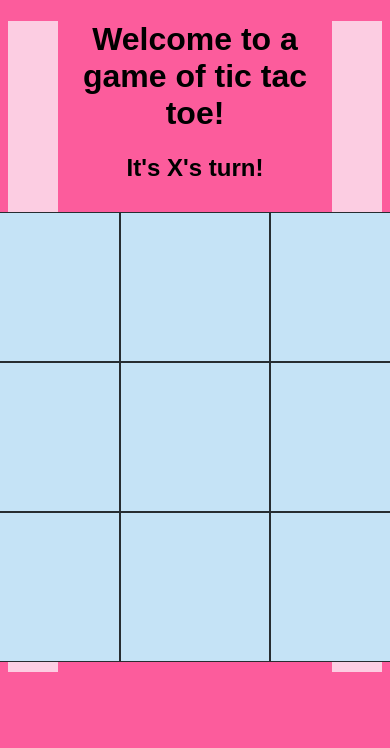
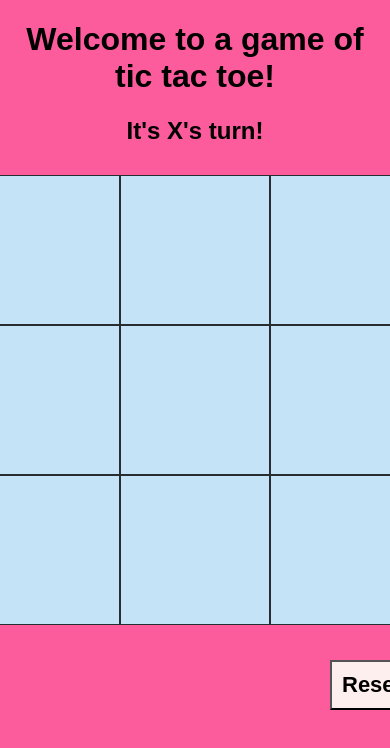
Before and after one commit to salosatu/tictactoewithjs, a plain HTML site: page index.html in a window 390 px wide. Shown: the top 748 px of the page. Drawn offline with Linux system fonts and the light colour scheme; a web font is replaced by a local one.

Commit message:
Add media query

```diff
--- a/style.css
+++ b/style.css
@@ -41,3 +41,22 @@ button {
     font-weight: bold;
     padding: 10px;
 }
+@media only screen and (max-width: 426px) {
+  body {
+      border-style: hidden;
+  }
+ button {
+    left: 8em;
+    top: 30em;
+  }
+}
+
+  @media only screen and (max-width: 768px) {
+    body {
+        border-style: hidden;
+    }
+    button {
+      left: 15em;
+      top: 30em;
+    }
+  }
```
